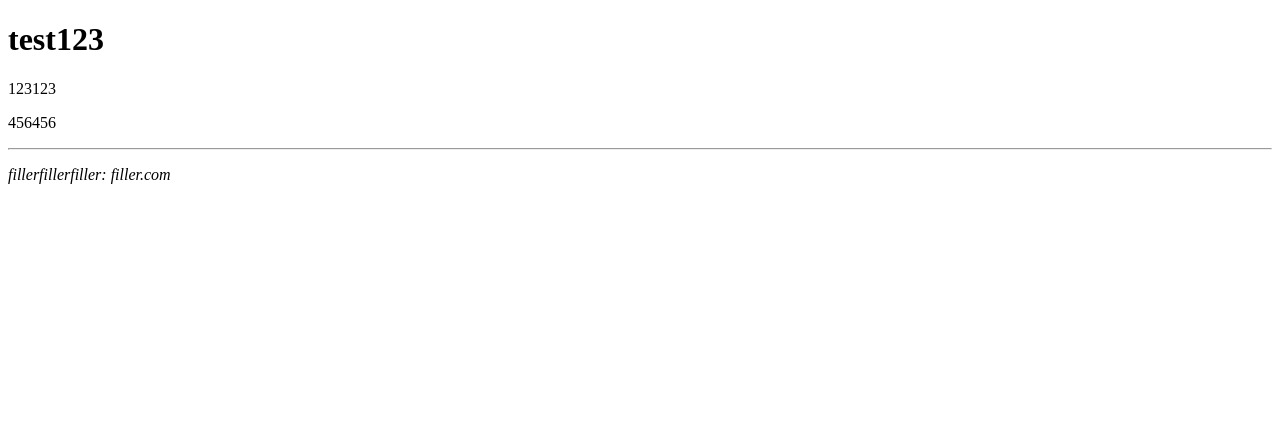
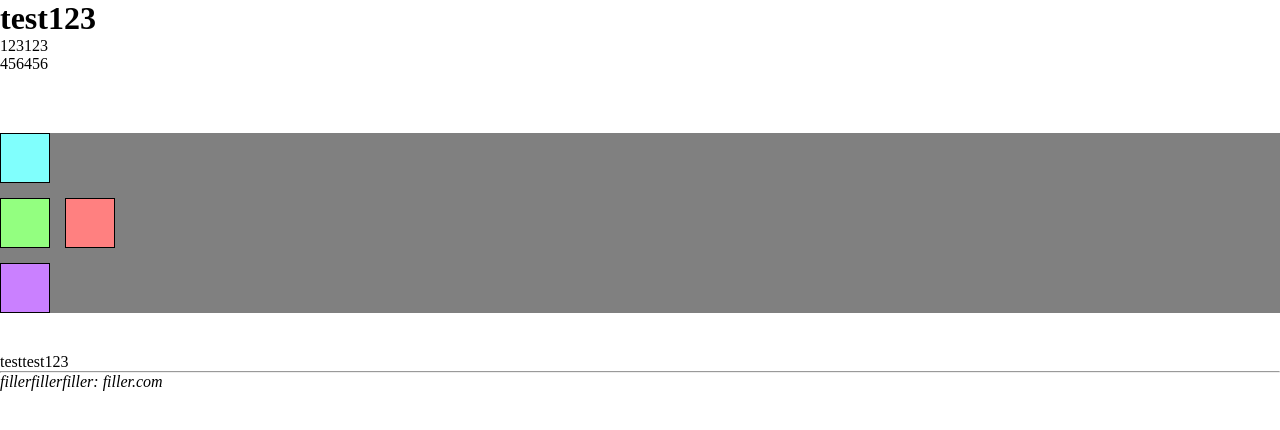
Before and after one commit to chugggg/coursera-test, a plain HTML site: page index.html in a window 1280 px wide. Drawn offline with Linux system fonts and the light colour scheme.

Commit message:
small changes

```diff
--- a/index.html
+++ b/index.html
@@ -4,11 +4,57 @@
 	<meta charset="utf-8">
 	<meta name="viewport" content="width=device-width, initial-scale=1">
 	<title>test123</title>
+	<style >
+		* {
+			box-sizing: border-box;
+			margin: 0;
+			padding: 0;
+		}
+
+		div#container {
+			background-color: gray;
+			position: relative;
+			top: 60px;
+			margin-bottom: 100px;
+		}
+
+		div>p {
+			width: 50px;
+			height: 50px;
+			border: 1px solid black;
+			margin-bottom: 15px;
+		}
+		#p1 {
+			background-color: hsl(0, 100%, 75%);
+			position: relative;
+			top: 65px;
+			left: 65px;
+		}
+		#p2 {
+			background-color: hsl(111, 100%, 75%);
+		}
+		#p3 {
+			background-color: hsl(179, 100%, 75%);
+			position: absolute;
+			top: 0;
+			left: 0;
+		}
+		#p4 {
+			background-color: hsl(275, 100%, 75%);
+		}
+	</style>
 </head>
 	<body>
 		<h1>test123</h1>
 		<p>123123</p>
 		<p>456456</p>
+		<div id="container">
+			<p id="p1"></p>
+			<p id="p2"></p>
+			<p id="p3"></p>
+			<p id="p4"></p>
+		</div>
+		<div>testtest123</div>
 		<footer>
 			<hr>
 			<p onclick="alert('filler');">
```
